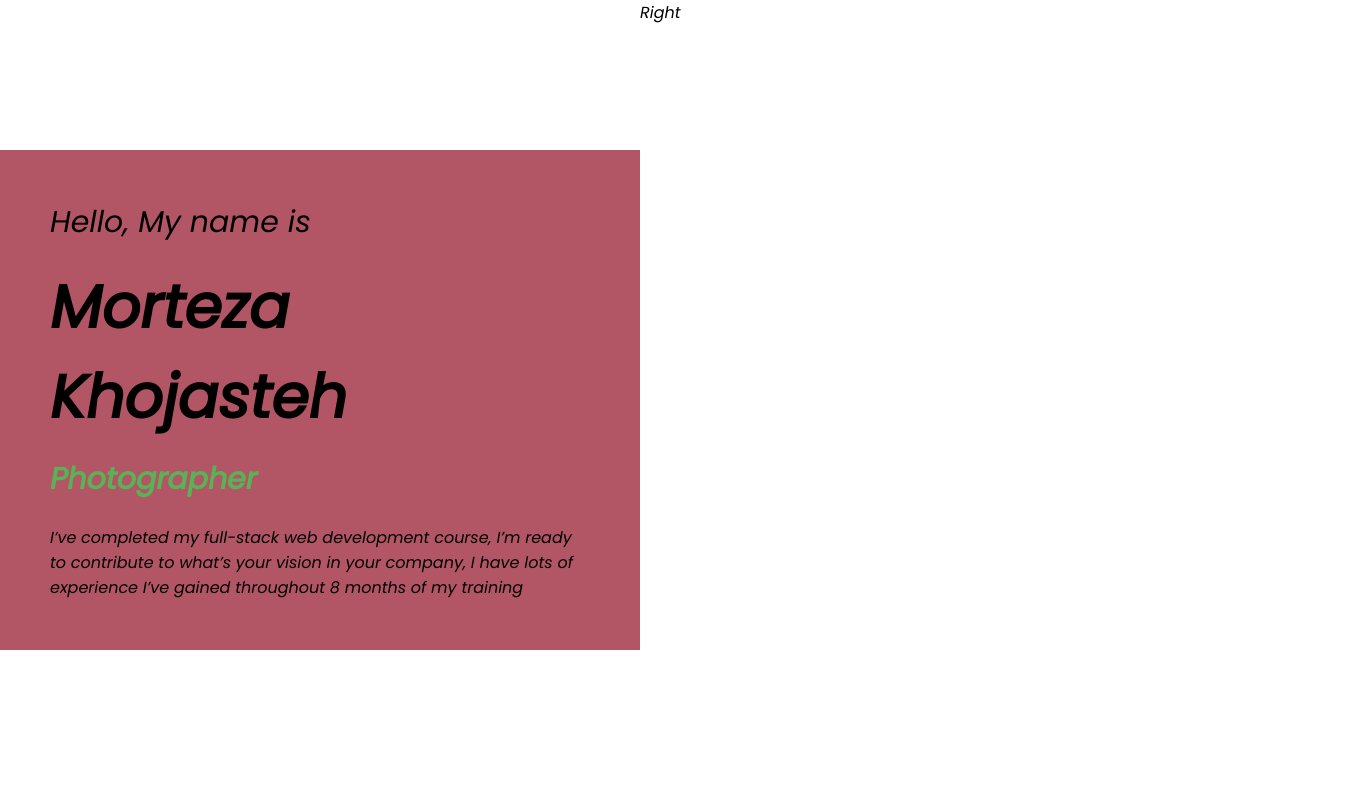
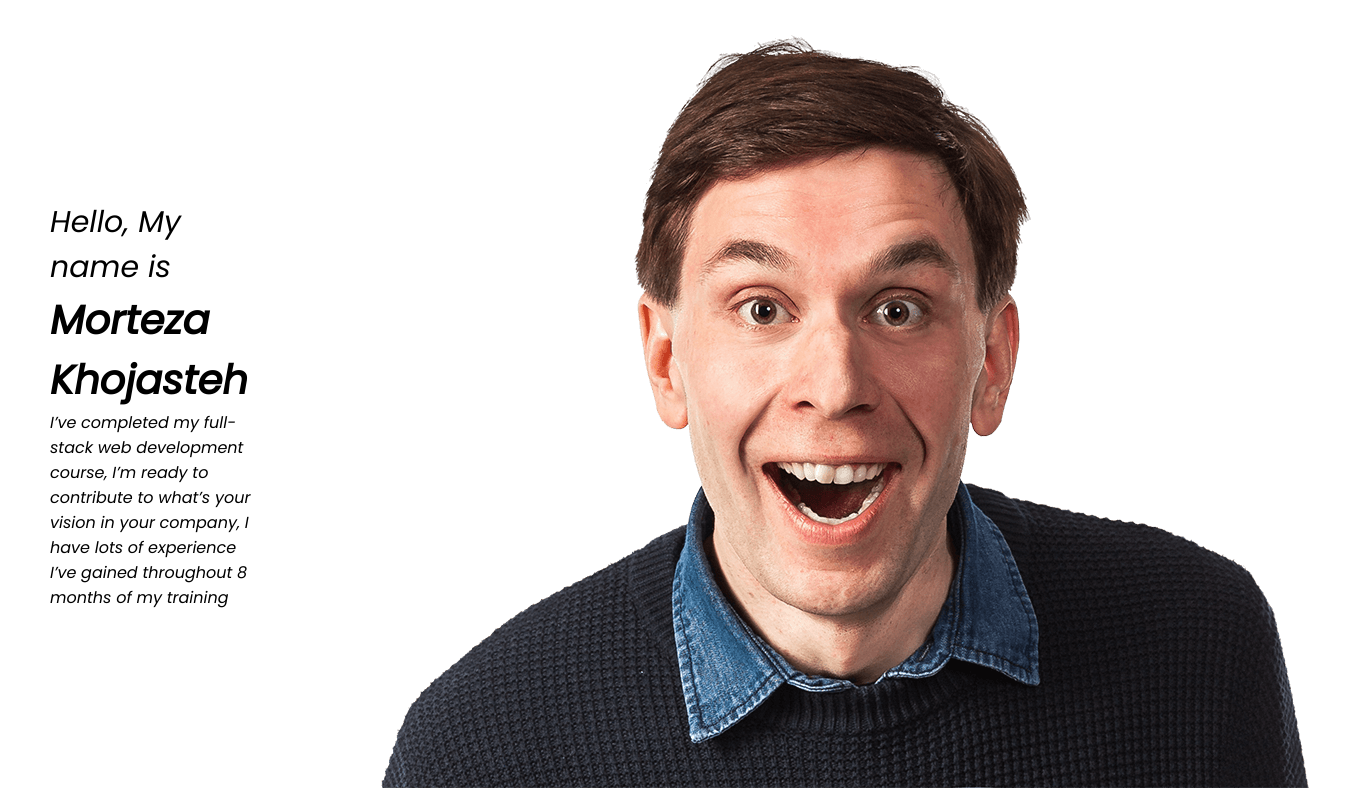
Before and after one commit to Morteza-Khojasteh/Portfolio, a React (Create React App) app: page / in a window 1280 px wide. Shown: the whole page, 1349 px wide, since content can reach past the window. Built offline with nearby package versions, Linux system fonts and the light colour scheme.

Commit message:
feta: add photo on componet

```diff
--- a/src/components/intro/Intro.jsx
+++ b/src/components/intro/Intro.jsx
@@ -1,5 +1,6 @@
 import React from "react";
 import "./intro.css";
+import Photo from "../../img/my-photo.png"
 
 const Intro = () => {
   return (
@@ -22,7 +23,9 @@ const Intro = () => {
           </div>
         </div>
       </div>
-      <div className="intro-right">Right</div>
+      <div className="intro-right">
+        <img src={Photo} alt="" className="intro-img" />
+      </div>
     </div>
   );
 };
--- a/src/components/intro/intro.css
+++ b/src/components/intro/intro.css
@@ -15,7 +15,6 @@
 .intro-left-wrapper {
   padding: 50px;
   height: 50%;
-  background-color: #b25665;
   display: flex;
   flex-direction: column;
   justify-content: space-between;
@@ -26,7 +25,7 @@
 }
 
 .intro-name {
-  font-size: 60px;
+  font-size: 40px;
 }
 .intro-title {
   height: 50px;
```
Also changed, not shown: src/img/my-photo.png (added).
